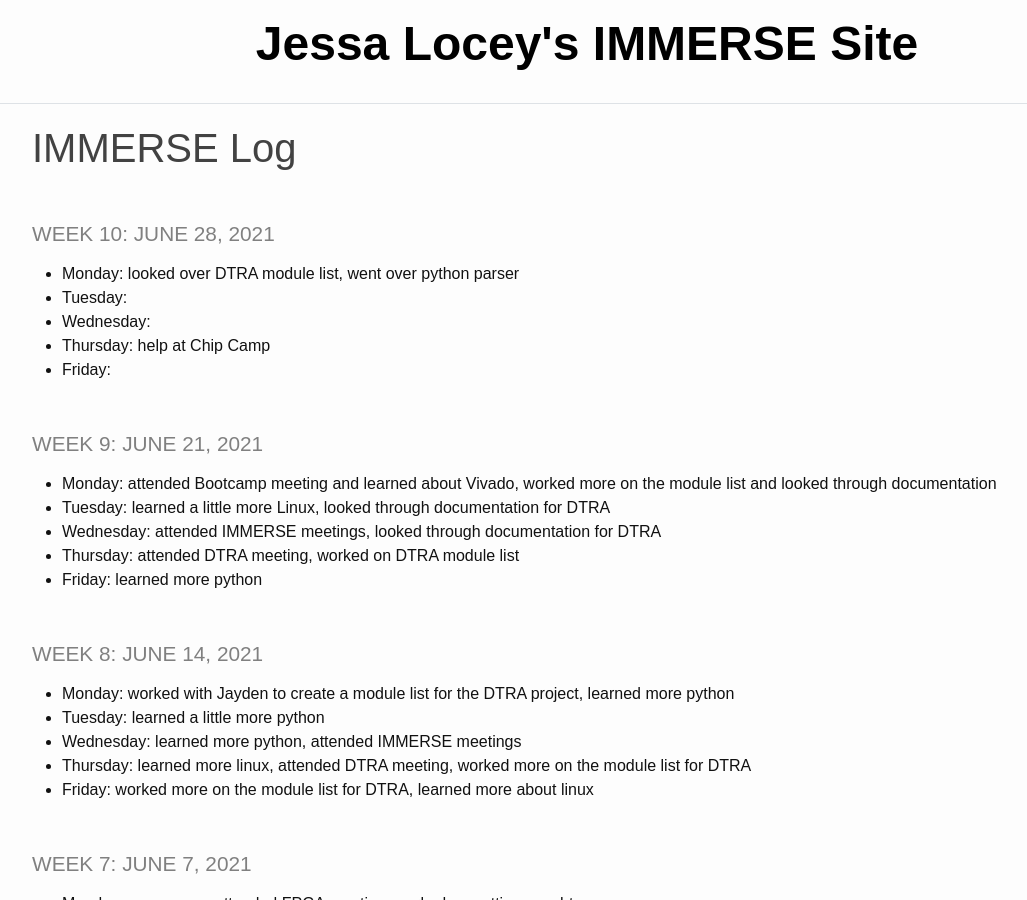
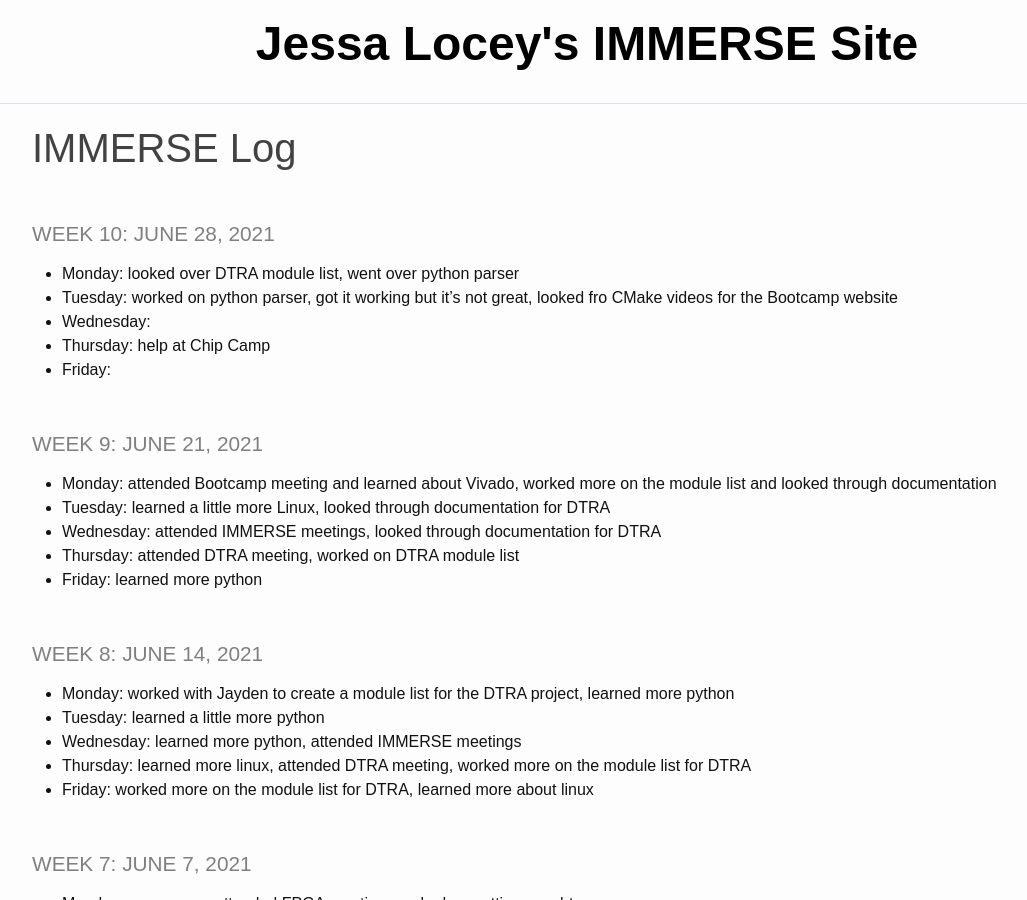
Before and after one commit to jessalocey/jessalocey.github.io, a Jekyll site: the page built from _pages/log.md, in a window 1280 px wide and 900 px high. Shown: the whole window, without its empty margins (53-1080 px from the left). Built offline with Jekyll 4.4.1, drawn with Linux system fonts in a browser that asks for light colours.

```diff
--- a/_pages/log.md
+++ b/_pages/log.md
@@ -5,7 +5,7 @@ title: IMMERSE Log
 
 ### Week 10: June 28, 2021
 * **Monday:** looked over DTRA module list, went over python parser
-* **Tuesday:**
+* **Tuesday:** worked on python parser, got it working but it's not great, looked fro CMake videos for the Bootcamp website
 * **Wednesday:**
 * **Thursday:** help at Chip Camp
 * **Friday:**
```
